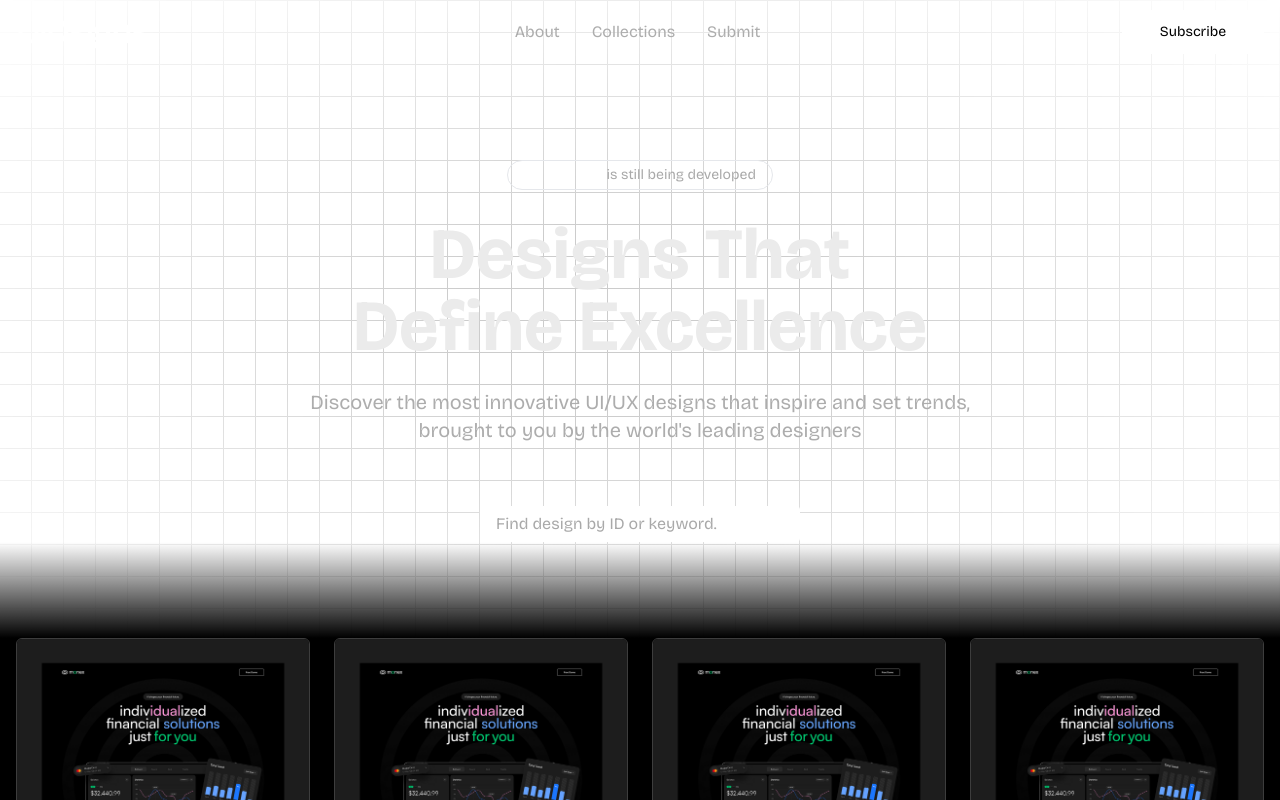
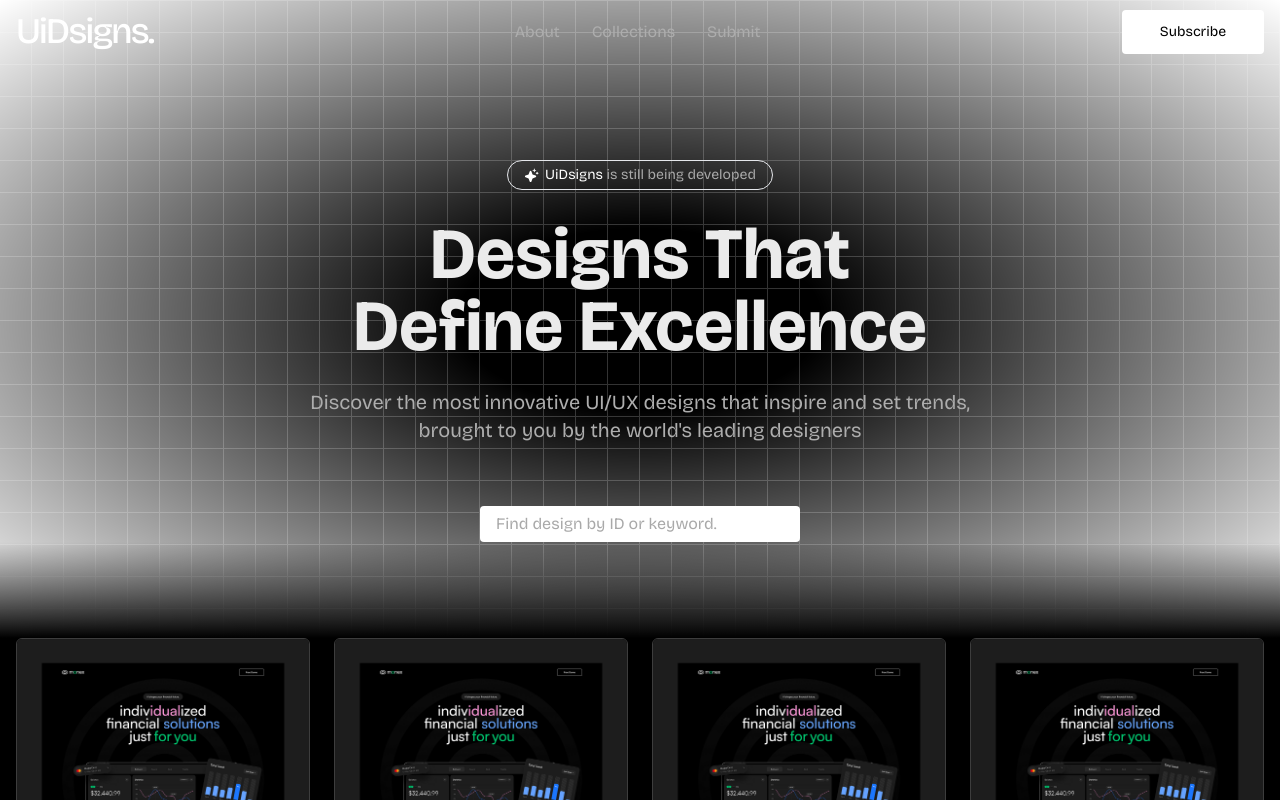
Before and after one commit to aqeebpathan/uidsigns, a Next.js app: page / in a window 1280 px wide. Shown: the top 800 px of the page. Built offline with nearby package versions, Linux system fonts and the light colour scheme.

Commit message:
Fix background color bug

```diff
--- a/app/_components/LegalDocumentSection.tsx
+++ b/app/_components/LegalDocumentSection.tsx
@@ -23,7 +23,7 @@ const LegalDocumentSection: React.FC<LegalDocumentSectionProps> = ({
 }) => {
   return (
     <section>
-      <div className="w-full dark:bg-black bg-white  dark:bg-grid-white/[0.2] bg-grid-black/[0.2] relative pt-32 pb-20 fade-out">
+      <div className="w-full bg-black bg-grid-white/[0.2] relative pt-32 pb-20 fade-out">
         {/* Radial gradient for the container to give a faded look */}
         <div className="absolute pointer-events-none inset-0 flex items-center justify-center dark:bg-black bg-white [mask-image:radial-gradient(ellipse_at_center,transparent_20%,black)]"></div>
 
--- a/app/page.tsx
+++ b/app/page.tsx
@@ -4,7 +4,7 @@ import FeatureDesigns from "./_components/FeatureDesigns";
 const Home = () => {
   return (
     <main>
-      <div className="w-full dark:bg-black bg-white  dark:bg-grid-white/[0.2] bg-grid-black/[0.2] relative">
+      <div className="w-full bg-black bg-grid-white/[0.2] relative">
         {/* Radial gradient for the container to give a faded look */}
         <div className="absolute pointer-events-none inset-0 flex items-center justify-center dark:bg-black bg-white [mask-image:radial-gradient(ellipse_at_center,transparent_20%,black)]"></div>
         <Hero />
```
